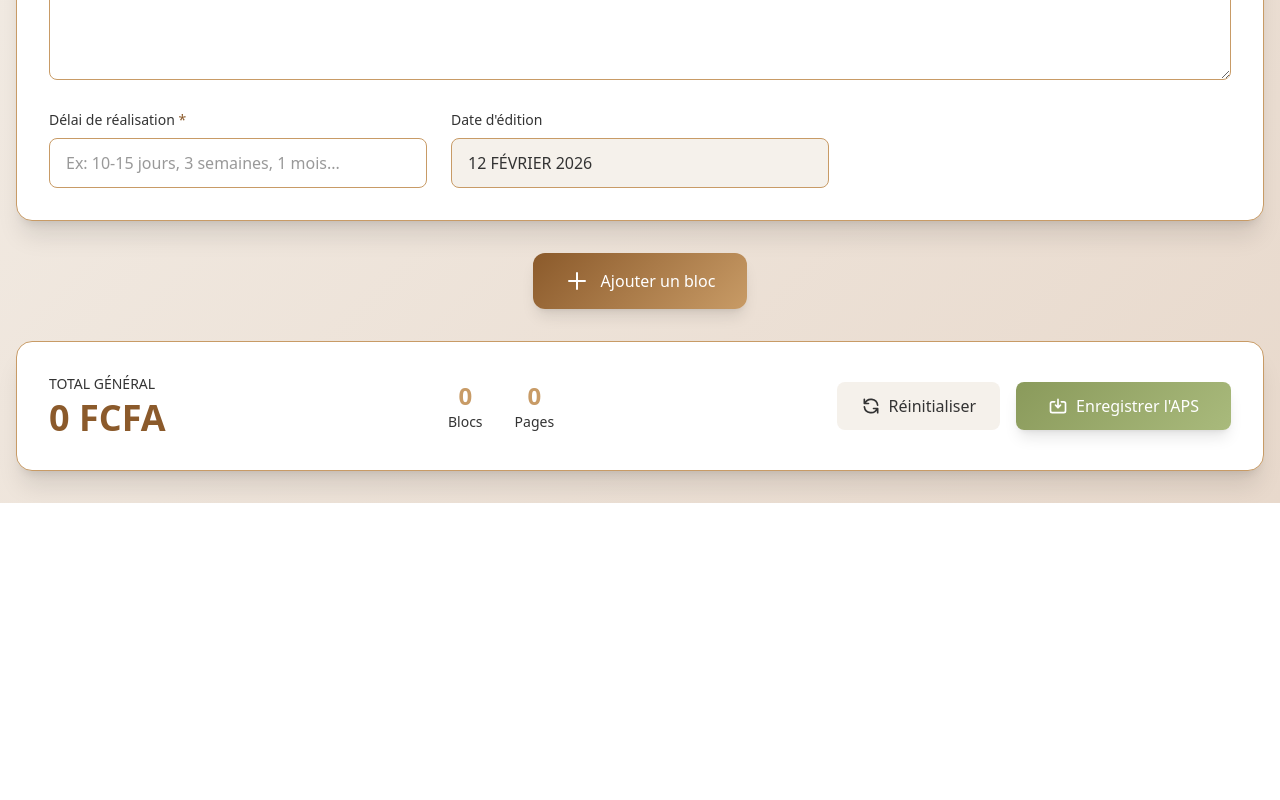
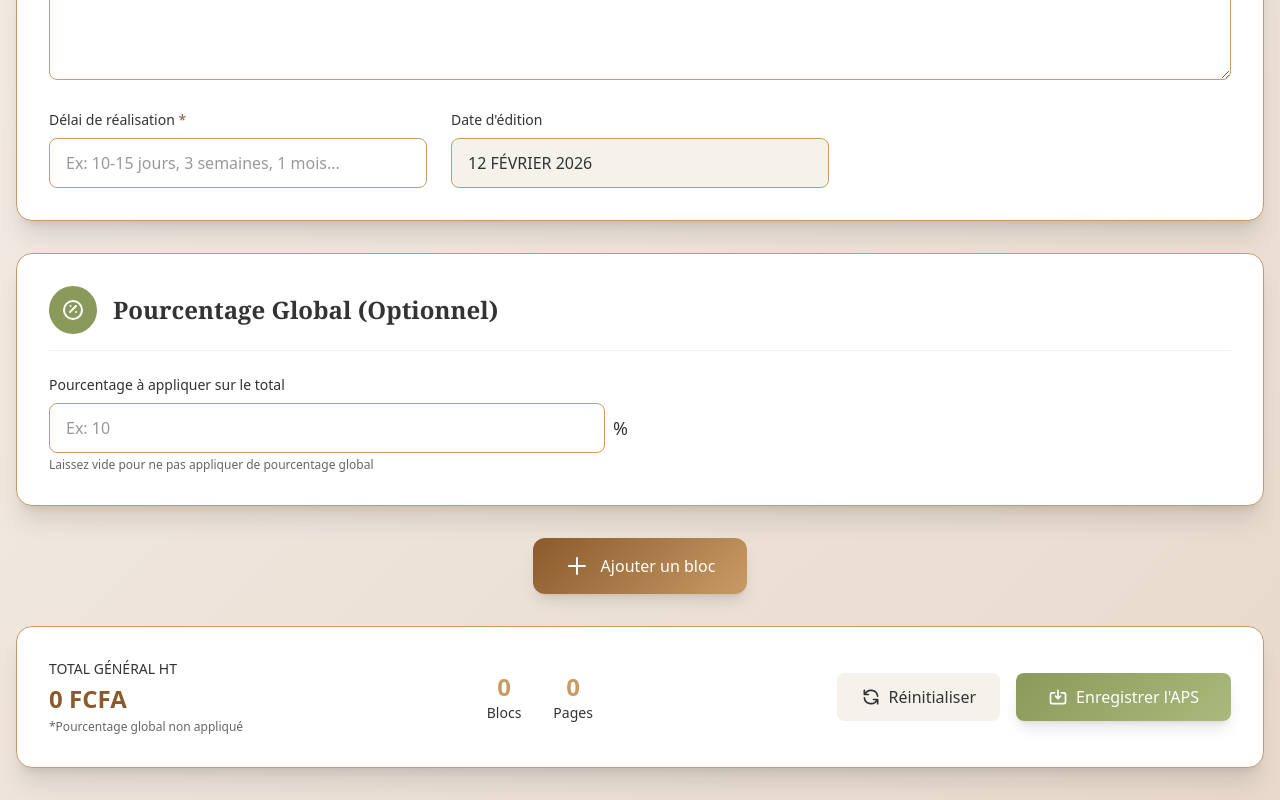
Before and after one commit to Marcemmanuel1/aps, a React (Vite) app: page / in a window 1280 px wide. Shown: the part 702-1502 px from the top of the page. Before the commit the page ends 1205 px from the top, so only its background shows below. Built offline with nearby package versions, Linux system fonts and the light colour scheme.

Commit message:
Add optional percentage fields in DevisForm
Added optional percentage fields for pages and global total in DevisForm.

```diff
--- a/src/pages/DevisForm.tsx
+++ b/src/pages/DevisForm.tsx
@@ -15,6 +15,7 @@ interface Page {
   materiels: Materiel[];
   images: string[];
   imageFiles?: File[];
+  pourcentage?: number; // Pourcentage optionnel par page
 }
 
 interface Bloc {
@@ -40,6 +41,7 @@ interface Client {
 interface DevisData {
   client: Client;
   blocs: Bloc[];
+  pourcentageGlobal?: number; // Pourcentage optionnel global
 }
 
 interface ApiResponse {
@@ -74,7 +76,8 @@ const DevisForm: React.FC = () => {
       intro: '',
       delai_realisation: ''
     },
-    blocs: []
+    blocs: [],
+    pourcentageGlobal: undefined
   });
 
   const [blocCounter, setBlocCounter] = useState<number>(0);
@@ -228,7 +231,8 @@ const DevisForm: React.FC = () => {
                 designation: '',
                 materiels: [],
                 images: [],
-                imageFiles: []
+                imageFiles: [],
+                pourcentage: undefined
               }
             ]
           };
@@ -360,6 +364,38 @@ const DevisForm: React.FC = () => {
     }));
   };
 
+  const handlePagePourcentageChange = (blocId: number, pageId: number, value: string): void => {
+    const pourcentage = value === '' ? undefined : parseFloat(value);
+    setFormData((prev: DevisData) => ({
+      ...prev,
+      blocs: prev.blocs.map((bloc: Bloc) => {
+        if (bloc.id === blocId) {
+          return {
+            ...bloc,
+            pages: bloc.pages.map((page: Page) => {
+              if (page.id === pageId) {
+                return {
+                  ...page,
+                  pourcentage: pourcentage
+                };
+              }
+              return page;
+            })
+          };
+        }
+        return bloc;
+      })
+    }));
+  };
+
+  const handlePourcentageGlobalChange = (value: string): void => {
+    const pourcentage = value === '' ? undefined : parseFloat(value);
+    setFormData((prev: DevisData) => ({
+      ...prev,
+      pourcentageGlobal: pourcentage
+    }));
+  };
+
   const handleMaterielChange = (blocId: number, pageId: number, materielId: number, field: keyof Materiel, value: string | number): void => {
     setFormData((prev: DevisData) => ({
       ...prev,
@@ -451,7 +487,15 @@ const DevisForm: React.FC = () => {
     return materiels.reduce((total: number, m: Materiel) => total + (m.pieces * m.prix), 0);
   };
 
-  const calculerTotalGeneral = (): number => {
+  const calculerTotalPageAvecPourcentage = (page: Page): number => {
+    const totalHT = calculerTotalPage(page.materiels);
+    if (page.pourcentage && page.pourcentage > 0) {
+      return totalHT * (1 + page.pourcentage / 100);
+    }
+    return totalHT;
+  };
+
+  const calculerTotalGeneralHT = (): number => {
     let total = 0;
     formData.blocs.forEach((bloc: Bloc) => {
       bloc.pages.forEach((page: Page) => {
@@ -459,6 +503,28 @@ const DevisForm: React.FC = () => {
       });
     });
     return total;
+  };
+
+  const calculerTotalGeneralTTC = (): number => {
+    let total = 0;
+    formData.blocs.forEach((bloc: Bloc) => {
+      bloc.pages.forEach((page: Page) => {
+        total += calculerTotalPageAvecPourcentage(page);
+      });
+    });
+
+    // Appliquer le pourcentage global si défini
+    if (formData.pourcentageGlobal && formData.pourcentageGlobal > 0) {
+      total = total * (1 + formData.pourcentageGlobal / 100);
+    }
+
+    return total;
+  };
+
+  const calculerMontantPourcentageGlobal = (): number => {
+    if (!formData.pourcentageGlobal || formData.pourcentageGlobal <= 0) return 0;
+    const totalHT = calculerTotalGeneralHT();
+    return totalHT * (formData.pourcentageGlobal / 100);
   };
 
   const prepareFormData = (): FormData => {
@@ -469,12 +535,22 @@ const DevisForm: React.FC = () => {
       formDataToSend.append(`client[${key}]`, value);
     });
 
+    // Ajouter le pourcentage global si défini
+    if (formData.pourcentageGlobal !== undefined) {
+      formDataToSend.append('pourcentage_global', formData.pourcentageGlobal.toString());
+    }
+
     formData.blocs.forEach((bloc, blocIndex) => {
       formDataToSend.append(`blocs[${blocIndex}][nom]`, bloc.nom);
 
       bloc.pages.forEach((page, pageIndex) => {
         formDataToSend.append(`blocs[${blocIndex}][pages][${pageIndex}][nom_travail]`, page.nom_travail);
         formDataToSend.append(`blocs[${blocIndex}][pages][${pageIndex}][designation]`, page.designation);
+
+        // Ajouter le pourcentage de la page si défini
+        if (page.pourcentage !== undefined) {
+          formDataToSend.append(`blocs[${blocIndex}][pages][${pageIndex}][pourcentage]`, page.pourcentage.toString());
+        }
 
         page.materiels.forEach((materiel, matIndex) => {
           formDataToSend.append(`blocs[${blocIndex}][pages][${pageIndex}][materiels][${matIndex}][nom]`, materiel.nom);
@@ -630,7 +706,8 @@ const DevisForm: React.FC = () => {
         intro: '',
         delai_realisation: ''
       },
-      blocs: []
+      blocs: [],
+      pourcentageGlobal: undefined
     });
     setBlocCounter(0);
   };
@@ -658,7 +735,7 @@ const DevisForm: React.FC = () => {
                 <path d="M12 2C6.48 2 2 6.48 2 12s4.48 10 10 10 10-4.48 10-10S17.52 2 12 2zm-1 14h-2v-6h2v6zm0-8h-2V6h2v2zm6 6.59L14.59 16 12 13.41 13.41 12 16 14.59 17.59 13 19 14.41 17.59 15.8 19 17.19 17.59 18.59 16 17.19 14.41 18.59 13 17.19 14.41 15.8 13 14.41 14.41 13 17 15.59 18.59 14.19z" />
               </svg>
               <div>
-                <p className="font-medium">Installer l'application de CREATION APS</p>
+                <p className="font-medium">Installer l'application HARMONIA ÉQUILIBRE</p>
                 <p className="text-sm opacity-90">Installez cette application sur votre appareil pour un accès rapide et une utilisation hors ligne</p>
               </div>
             </div>
@@ -825,6 +902,55 @@ const DevisForm: React.FC = () => {
             </div>
           </div>
 
+          {/* Section Pourcentage Global */}
+          <div className="rounded-2xl shadow-xl p-8 border" style={{ backgroundColor: '#FFFFFF', borderColor: '#C89B66' }}>
+            <div className="flex items-center mb-6 pb-4 border-b" style={{ borderColor: '#F5F1EB' }}>
+              <div className="w-12 h-12 rounded-full text-white flex items-center justify-center mr-4" style={{ backgroundColor: '#8A9A5B' }}>
+                <svg className="w-6 h-6" fill="none" stroke="currentColor" viewBox="0 0 24 24">
+                  <path strokeLinecap="round" strokeLinejoin="round" strokeWidth="2" d="M9 14l6-6m-5.5 0h.01M15 14h.01M21 12a9 9 0 11-18 0 9 9 0 0118 0z" />
+                </svg>
+              </div>
+              <h2 className="text-2xl font-serif font-semibold" style={{ color: '#333333' }}>
+                Pourcentage Global (Optionnel)
+              </h2>
+            </div>
+
+            <div className="grid grid-cols-1 md:grid-cols-2 gap-6">
+              <div>
+                <label className="block text-sm font-medium mb-2" style={{ color: '#333333' }}>
+                  Pourcentage à appliquer sur le total
+                </label>
+                <div className="flex items-center">
+                  <input
+                    type="number"
+                    value={formData.pourcentageGlobal ?? ''}
+                    onChange={(e) => handlePourcentageGlobalChange(e.target.value)}
+                    placeholder="Ex: 10"
+                    min="0"
+                    max="100"
+                    step="0.1"
+                    className="w-full px-4 py-3 border rounded-lg transition focus:ring-2 focus:border-transparent"
+                    style={{ borderColor: '#C89B66', backgroundColor: '#FFFFFF', color: '#333333' }}
+                  />
+                  <span className="ml-2 text-lg font-medium" style={{ color: '#333333' }}>%</span>
+                </div>
+                <p className="text-xs mt-1" style={{ color: '#666666' }}>
+                  Laissez vide pour ne pas appliquer de pourcentage global
+                </p>
+              </div>
+              {formData.pourcentageGlobal && formData.pourcentageGlobal > 0 && (
+                <div className="flex items-end pb-3">
+                  <div>
+                    <p className="text-sm mb-1" style={{ color: '#333333' }}>Montant du pourcentage global</p>
+                    <p className="text-xl font-bold" style={{ color: '#8A9A5B' }}>
+                      {calculerMontantPourcentageGlobal().toLocaleString()} FCFA
+                    </p>
+                  </div>
+                </div>
+              )}
+            </div>
+          </div>
+
           {/* Section Blocs */}
           <div className="space-y-6">
             {formData.blocs.map((bloc: Bloc, blocIndex: number) => (
@@ -894,6 +1020,27 @@ const DevisForm: React.FC = () => {
                           className="w-full px-3 py-2 border rounded-lg"
                           style={{ borderColor: '#C89B66', backgroundColor: '#FFFFFF', color: '#333333' }}
                         />
+                      </div>
+
+                      {/* Pourcentage par page */}
+                      <div className="mb-3">
+                        <label className="block text-xs font-medium mb-1" style={{ color: '#333333' }}>
+                          Pourcentage spécifique à cette page (optionnel)
+                        </label>
+                        <div className="flex items-center">
+                          <input
+                            type="number"
+                            value={page.pourcentage ?? ''}
+                            onChange={(e) => handlePagePourcentageChange(bloc.id, page.id, e.target.value)}
+                            placeholder="Ex: 5"
+                            min="0"
+                            max="100"
+                            step="0.1"
+                            className="w-32 px-3 py-2 border rounded-lg"
+                            style={{ borderColor: '#C89B66', backgroundColor: '#FFFFFF', color: '#333333' }}
+                          />
+                          <span className="ml-2 text-sm" style={{ color: '#333333' }}>%</span>
+                        </div>
                       </div>
 
                       <div className="mb-3">
@@ -993,11 +1140,21 @@ const DevisForm: React.FC = () => {
                       </div>
 
                       <div className="mt-3 pt-2 border-t" style={{ borderColor: '#C89B66' }}>
-                        <div className="text-right">
-                          <span className="text-sm font-medium" style={{ color: '#333333' }}>Total page: </span>
-                          <span className="text-lg font-bold" style={{ color: '#8B5A2B' }}>
-                            {calculerTotalPage(page.materiels).toLocaleString()} FCFA
-                          </span>
+                        <div className="flex justify-between items-center">
+                          <div>
+                            <span className="text-sm font-medium" style={{ color: '#333333' }}>Total HT: </span>
+                            <span className="text-base font-bold" style={{ color: '#8B5A2B' }}>
+                              {calculerTotalPage(page.materiels).toLocaleString()} FCFA
+                            </span>
+                          </div>
+                          {page.pourcentage && page.pourcentage > 0 && (
+                            <div>
+                              <span className="text-sm font-medium" style={{ color: '#333333' }}>Total TTC (+{page.pourcentage}%): </span>
+                              <span className="text-lg font-bold" style={{ color: '#8A9A5B' }}>
+                                {calculerTotalPageAvecPourcentage(page).toLocaleString()} FCFA
+                              </span>
+                            </div>
+                          )}
                         </div>
                       </div>
                     </div>
@@ -1039,10 +1196,25 @@ const DevisForm: React.FC = () => {
           <div className="rounded-2xl shadow-xl p-8 border" style={{ backgroundColor: '#FFFFFF', borderColor: '#C89B66' }}>
             <div className="flex flex-col md:flex-row justify-between items-center gap-6">
               <div className="text-center md:text-left">
-                <p className="text-sm mb-1" style={{ color: '#333333' }}>TOTAL GÉNÉRAL</p>
-                <p className="text-4xl font-bold" style={{ color: '#8B5A2B' }}>
-                  {calculerTotalGeneral().toLocaleString()} FCFA
+                <p className="text-sm mb-1" style={{ color: '#333333' }}>TOTAL GÉNÉRAL HT</p>
+                <p className="text-2xl font-bold" style={{ color: '#8B5A2B' }}>
+                  {calculerTotalGeneralHT().toLocaleString()} FCFA
                 </p>
+                {formData.pourcentageGlobal && formData.pourcentageGlobal > 0 && (
+                  <>
+                    <p className="text-sm mt-2 mb-1" style={{ color: '#333333' }}>
+                      +{formData.pourcentageGlobal}% global
+                    </p>
+                    <p className="text-3xl font-bold" style={{ color: '#8A9A5B' }}>
+                      {calculerTotalGeneralTTC().toLocaleString()} FCFA TTC
+                    </p>
+                  </>
+                )}
+                {!formData.pourcentageGlobal && (
+                  <p className="text-xs mt-1" style={{ color: '#666666' }}>
+                    *Pourcentage global non appliqué
+                  </p>
+                )}
               </div>
 
               <div className="flex gap-8">
```
